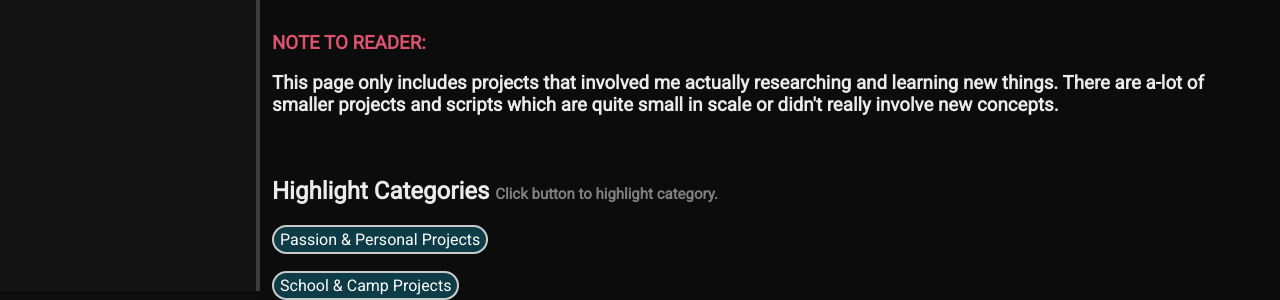
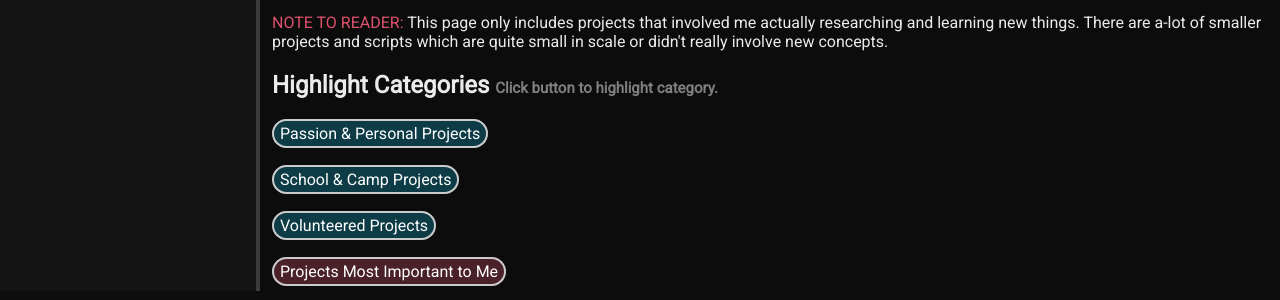
Before and after one commit to Voleia/me, a plain HTML site: page index.html in a window 1280 px wide. Shown: the part 509-809 px from the top of the page. Drawn offline with nearby package versions, Linux system fonts and the light colour scheme.

Commit message:
Update index.html

```diff
--- a/index.html
+++ b/index.html
@@ -525,12 +525,10 @@
         <div class="supersec" id="nav">
             <h1 class="sectionheader">Project List</h1>
             <div class="section" style="background-color:rgb(12 12 12);color:rgb(235 235 235);">
-                <h3><span class="red">NOTE TO READER:</span>
-                    <p></p> This page only includes projects that involved me actually researching and learning new
+                <hp><span class="red">NOTE TO READER:</span> This page only includes projects that involved me actually researching and learning new
                     things. There are a-lot of smaller projects and scripts which are quite small in scale or didn't
                     really involve new concepts.
-                    <p>&nbsp;</p>
-                </h3>
+                </p>
 
                 <h2>Highlight Categories <span style="font-size:0.9375rem;color:grey">Click button to highlight
                         category.</span></h2>
```
